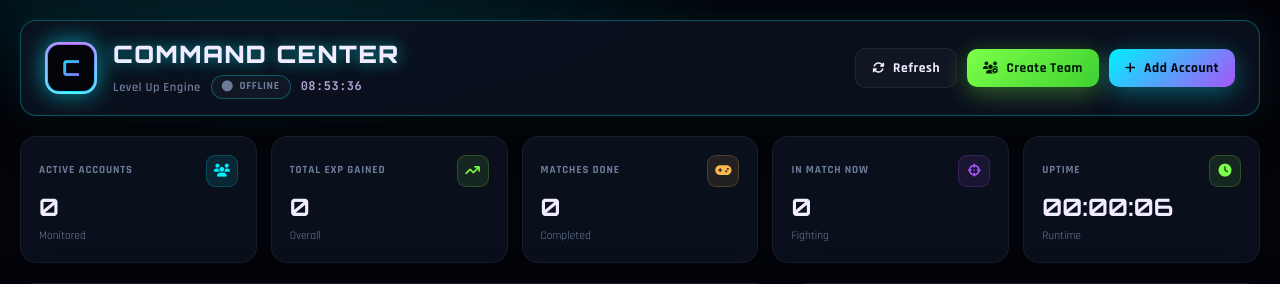
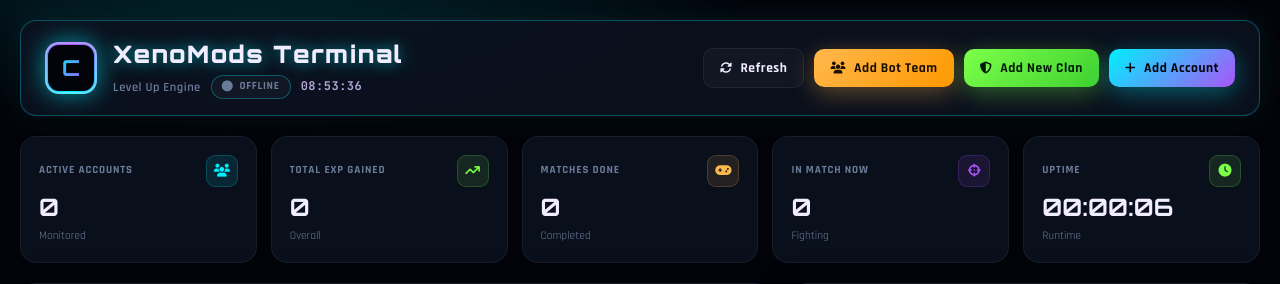
Before and after one commit to chatgptprouserbd-lgtm/guild-glory-bot-xenomods, a Python web app: template templates/index.html in a window 1280 px wide. Shown: the top 284 px of the page. Run offline with Jinja, Linux system fonts and the light colour scheme; the template is opened without the code that fills it, so the values that code supplies are empty.

Commit message:
Update index.html

```diff
--- a/templates/index.html
+++ b/templates/index.html
@@ -3,7 +3,7 @@
 <head>
 <meta charset="UTF-8">
 <meta name="viewport" content="width=device-width, initial-scale=1.0">
-<title>CODEXGOJO — Command Center</title>
+<title>XenoMods — XenoMods & Team Builder</title>
 <link rel="preconnect" href="https://fonts.googleapis.com">
 <link rel="preconnect" href="https://fonts.gstatic.com" crossorigin>
 <link href="https://fonts.googleapis.com/css2?family=Orbitron:wght@500;700;900&family=Rajdhani:wght@400;500;600;700&family=JetBrains+Mono:wght@400;500;700&display=swap" rel="stylesheet">
@@ -53,6 +53,7 @@ button{font-family:inherit;}
 .btn:hover{background:var(--panel-3);border-color:var(--a);transform:translateY(-1px);box-shadow:0 6px 20px rgba(0,240,255,.2);}
 .btn-primary{background:linear-gradient(135deg,var(--a),var(--b));color:#03040a;border:0;box-shadow:0 6px 24px rgba(0,240,255,.35);}
 .btn-success{background:linear-gradient(135deg,var(--ok),#3fd130);color:#001a08;border:0;box-shadow:0 6px 24px rgba(124,255,74,.35);}
+.btn-warning{background:linear-gradient(135deg,var(--warn),#ff9800);color:#1a0f00;border:0;box-shadow:0 6px 24px rgba(255,184,77,.35);}
 
 /* STATS GRID */
 .stats{display:grid;grid-template-columns:repeat(5,1fr);gap:14px;margin-bottom:20px;}
@@ -127,10 +128,10 @@ select.input{width:auto;cursor:pointer;}
 .log-msg.warning{color:var(--warn);}
 .log-msg.error{color:var(--bad);}
 
-/* MODALS - FIXED DISPLAY */
+/* MODALS */
 .overlay{position:fixed;inset:0;z-index:999;background:rgba(3,4,10,0.85);backdrop-filter:blur(8px);display:none;align-items:center;justify-content:center;padding:20px;}
 .overlay.active{display:flex !important;}
-.modal{position:relative;width:100%;max-width:480px;background:var(--panel);border:1px solid var(--border-hi);border-radius:var(--r);box-shadow:0 30px 80px rgba(0,0,0,.6);overflow:hidden;}
+.modal{position:relative;width:100%;max-width:540px;background:var(--panel);border:1px solid var(--border-hi);border-radius:var(--r);box-shadow:0 30px 80px rgba(0,0,0,.6);overflow:hidden;max-height:92vh;overflow-y:auto;}
 .modal-head{display:flex;align-items:center;justify-content:space-between;padding:16px 20px;border-bottom:1px solid var(--border);}
 .modal-head h3{font-family:var(--display);font-size:14px;display:flex;align-items:center;gap:10px;}
 .modal-head h3 i{color:var(--a);}
@@ -145,6 +146,7 @@ select.input{width:auto;cursor:pointer;}
 .toast.ok{border-left-color:var(--ok);}.toast.err{border-left-color:var(--bad);}.toast.warn{border-left-color:var(--warn);}
 .empty{padding:40px 20px;text-align:center;color:var(--txt-3);grid-column:1 / -1;}
 .empty i{font-size:36px;color:var(--border-hi);display:block;margin-bottom:10px;}
+.player-box{background:var(--void);border:1px solid var(--border);border-radius:8px;padding:10px;margin-bottom:10px;}
 </style>
 </head>
 <body>
@@ -156,7 +158,7 @@ select.input{width:auto;cursor:pointer;}
     <div class="brand">
       <div class="logo"><span><b>C</b></span></div>
       <div class="brand-info">
-        <div class="glitch">COMMAND CENTER</div>
+        <div class="glitch">XenoMods Terminal</div>
         <div class="tagline">
           <span>Level Up Engine</span>
           <span class="pill live" id="conn-pill"><i class="fa-solid fa-circle"></i><span id="conn-text">LIVE</span></span>
@@ -166,7 +168,8 @@ select.input{width:auto;cursor:pointer;}
     </div>
     <div class="actions">
       <button class="btn" onclick="fetchStats(true)"><i class="fa-solid fa-rotate"></i> Refresh</button>
-      <button class="btn btn-success" onclick="openTeamModal()"><i class="fa-solid fa-users-gear"></i> Create Team</button>
+      <button class="btn btn-warning" onclick="openTeamBuilderModal()"><i class="fa-solid fa-users"></i> Add Bot Team</button>
+      <button class="btn btn-success" onclick="openClanModal()"><i class="fa-solid fa-shield-halved"></i> Add New Clan</button>
       <button class="btn btn-primary" onclick="openAddModal()"><i class="fa-solid fa-plus"></i> Add Account</button>
     </div>
   </div>
@@ -251,24 +254,92 @@ select.input{width:auto;cursor:pointer;}
   </div>
 </div>
 
-<!-- TEAM MODAL -->
-<div class="overlay" id="team-modal">
-  <div class="modal">
-    <div class="modal-head"><h3><i class="fa-solid fa-users-gear"></i> CREATE TEAM (4 BOTS)</h3><button class="icon-btn" onclick="closeTeamModal()"><i class="fa-solid fa-xmark"></i></button></div>
+<!-- ADD BOT TEAM MODAL (NEW) -->
+<div class="overlay" id="team-builder-modal">
+  <div class="modal" style="max-width: 650px;">
+    <div class="modal-head"><h3><i class="fa-solid fa-users"></i> ADD BOT TEAM (4 PLAYERS)</h3><button class="icon-btn" onclick="closeTeamBuilderModal()"><i class="fa-solid fa-xmark"></i></button></div>
     <div class="modal-body">
-      <form onsubmit="submitCreateTeam(event)">
-        <div class="field"><label>Region</label>
-          <select class="input" id="team-region">
-            <option value="BD">BD — Bangladesh</option>
-            <option value="IND">IND — India</option>
-            <option value="ID">ID — Indonesia</option>
-            <option value="SG">SG — Singapore</option>
+      <form onsubmit="submitBotTeam(event)">
+        <div class="field">
+          <label>Team Name (Random/Custom)</label>
+          <input type="text" class="input" id="team-name" placeholder="e.g. Team_RBC_Alpha" autocomplete="off">
+        </div>
+
+        <div class="field">
+          <label>Select Team Leader</label>
+          <select class="input" id="team-leader">
+            <option value="1">Player 1 (Leader)</option>
+            <option value="2">Player 2 (Leader)</option>
+            <option value="3">Player 3 (Leader)</option>
+            <option value="4">Player 4 (Leader)</option>
           </select>
         </div>
-        <div class="field"><label>Clan ID</label><input type="text" class="input" id="team-clan" value="3105331459" placeholder="Enter Clan ID"></div>
+
+        <!-- Player 1 -->
+        <div class="player-box">
+          <div class="field" style="margin-bottom:8px;"><label>Player 1 (UID & Password OR Token)</label></div>
+          <div style="display:grid; grid-template-columns: 1fr 1fr; gap: 8px;">
+            <input type="text" class="input" id="p1-uid" placeholder="Player 1 UID">
+            <input type="text" class="input" id="p1-pass" placeholder="Password / Token">
+          </div>
+        </div>
+
+        <!-- Player 2 -->
+        <div class="player-box">
+          <div class="field" style="margin-bottom:8px;"><label>Player 2</label></div>
+          <div style="display:grid; grid-template-columns: 1fr 1fr; gap: 8px;">
+            <input type="text" class="input" id="p2-uid" placeholder="Player 2 UID">
+            <input type="text" class="input" id="p2-pass" placeholder="Password / Token">
+          </div>
+        </div>
+
+        <!-- Player 3 -->
+        <div class="player-box">
+          <div class="field" style="margin-bottom:8px;"><label>Player 3</label></div>
+          <div style="display:grid; grid-template-columns: 1fr 1fr; gap: 8px;">
+            <input type="text" class="input" id="p3-uid" placeholder="Player 3 UID">
+            <input type="text" class="input" id="p3-pass" placeholder="Password / Token">
+          </div>
+        </div>
+
+        <!-- Player 4 -->
+        <div class="player-box">
+          <div class="field" style="margin-bottom:8px;"><label>Player 4</label></div>
+          <div style="display:grid; grid-template-columns: 1fr 1fr; gap: 8px;">
+            <input type="text" class="input" id="p4-uid" placeholder="Player 4 UID">
+            <input type="text" class="input" id="p4-pass" placeholder="Password / Token">
+          </div>
+        </div>
+
         <div class="modal-foot">
-          <button type="button" class="btn" onclick="closeTeamModal()">Cancel</button>
-          <button type="submit" class="btn btn-success"><i class="fa-solid fa-bolt"></i> Generate Team</button>
+          <button type="button" class="btn" onclick="closeTeamBuilderModal()">Cancel</button>
+          <button type="submit" class="btn btn-warning"><i class="fa-solid fa-users"></i> Create & Launch Team</button>
+        </div>
+      </form>
+    </div>
+  </div>
+</div>
+
+<!-- ADD NEW CLAN MODAL (NEW) -->
+<div class="overlay" id="clan-modal">
+  <div class="modal">
+    <div class="modal-head"><h3><i class="fa-solid fa-shield-halved"></i> ADD NEW CLAN & ASSIGN TEAM</h3><button class="icon-btn" onclick="closeClanModal()"><i class="fa-solid fa-xmark"></i></button></div>
+    <div class="modal-body">
+      <form onsubmit="submitNewClan(event)">
+        <div class="field">
+          <label>Clan UID / ID</label>
+          <input type="text" class="input" id="clan-uid" placeholder="Enter Guild/Clan UID" autocomplete="off">
+        </div>
+        <div class="field">
+          <label>Select Team to Join Guild</label>
+          <select class="input" id="clan-team-select">
+            <option value="all">All Available Teams</option>
+            <option value="default_team">Default Squad</option>
+          </select>
+        </div>
+        <div class="modal-foot">
+          <button type="button" class="btn" onclick="closeClanModal()">Cancel</button>
+          <button type="submit" class="btn btn-success"><i class="fa-solid fa-play"></i> Start Team in Guild</button>
         </div>
       </form>
     </div>
@@ -294,8 +365,16 @@ function toast(msg, kind='ok'){
 // Modal Toggle Functions
 function openAddModal(){ $('#add-modal').classList.add('active'); }
 function closeAddModal(){ $('#add-modal').classList.remove('active'); }
-function openTeamModal(){ $('#team-modal').classList.add('active'); }
-function closeTeamModal(){ $('#team-modal').classList.remove('active'); }
+
+function openTeamBuilderModal(){
+  // Generate random team name automatically
+  $('#team-name').value = 'Team_RBC_' + Math.floor(1000 + Math.random() * 9000);
+  $('#team-builder-modal').classList.add('active');
+}
+function closeTeamBuilderModal(){ $('#team-builder-modal').classList.remove('active'); }
+
+function openClanModal(){ $('#clan-modal').classList.add('active'); }
+function closeClanModal(){ $('#clan-modal').classList.remove('active'); }
 
 function toggleFormType(){
   const t = $('#acc-type').value;
@@ -314,15 +393,74 @@ async function submitAddAccount(e){
   } else { toast(data.error || 'Failed to add account', 'err'); }
 }
 
-async function submitCreateTeam(e){
+// Submit Bot Team (4 Players + Leader + Team Name)
+async function submitBotTeam(e){
   e.preventDefault();
-  const region = $('#team-region').value;
-  const clan_id = $('#team-clan').value.trim();
-  const res = await fetch('/api/create_team', {method:'POST', headers:{'Content-Type':'application/json'}, body:JSON.stringify({region, clan_id, count:4})});
-  const data = await res.json().catch(()=>({}));
-  closeTeamModal();
-  toast('Team creation process started!');
-  setTimeout(fetchStats, 3000);
+  const teamName = $('#team-name').value.trim();
+  const leader = $('#team-leader').value;
+
+  const players = [
+    {uid: $('#p1-uid').value.trim(), pass: $('#p1-pass').value.trim()},
+    {uid: $('#p2-uid').value.trim(), pass: $('#p2-pass').value.trim()},
+    {uid: $('#p3-uid').value.trim(), pass: $('#p3-pass').value.trim()},
+    {uid: $('#p4-uid').value.trim(), pass: $('#p4-pass').value.trim()}
+  ].filter(p => p.uid && p.pass);
+
+  if(players.length === 0){
+    toast('At least 1 player required!', 'err');
+    return;
+  }
+
+  const payload = {
+    team_name: teamName,
+    leader_index: leader,
+    players: players
+  };
+
+  try {
+    const res = await fetch('/api/create_bot_team', {
+      method:'POST',
+      headers:{'Content-Type':'application/json'},
+      body:JSON.stringify(payload)
+    });
+    const data = await res.json().catch(()=>({}));
+    closeTeamBuilderModal();
+    toast(`Team "${teamName}" created successfully!`);
+    fetchStats(true);
+  } catch(err){
+    toast('Failed to create team', 'err');
+  }
+}
+
+// Submit New Clan and Assign Team
+async function submitNewClan(e){
+  e.preventDefault();
+  const clanUid = $('#clan-uid').value.trim();
+  const selectedTeam = $('#clan-team-select').value;
+
+  if(!clanUid){
+    toast('Clan UID is required!', 'err');
+    return;
+  }
+
+  const payload = {
+    clan_uid: clanUid,
+    team_target: selectedTeam
+  };
+
+  try {
+    const res = await fetch('/api/add_clan', {
+      method:'POST',
+      headers:{'Content-Type':'application/json'},
+      body:JSON.stringify(payload)
+    });
+    const data = await res.json().catch(()=>({}));
+    closeClanModal();
+    toast(`Clan ${clanUid} started successfully!`);
+    fetchStats(true);
+  } catch(err){
+    toast('Failed to start clan task', 'err');
+  }
 }
 
 async function deleteAccount(uid){
```
